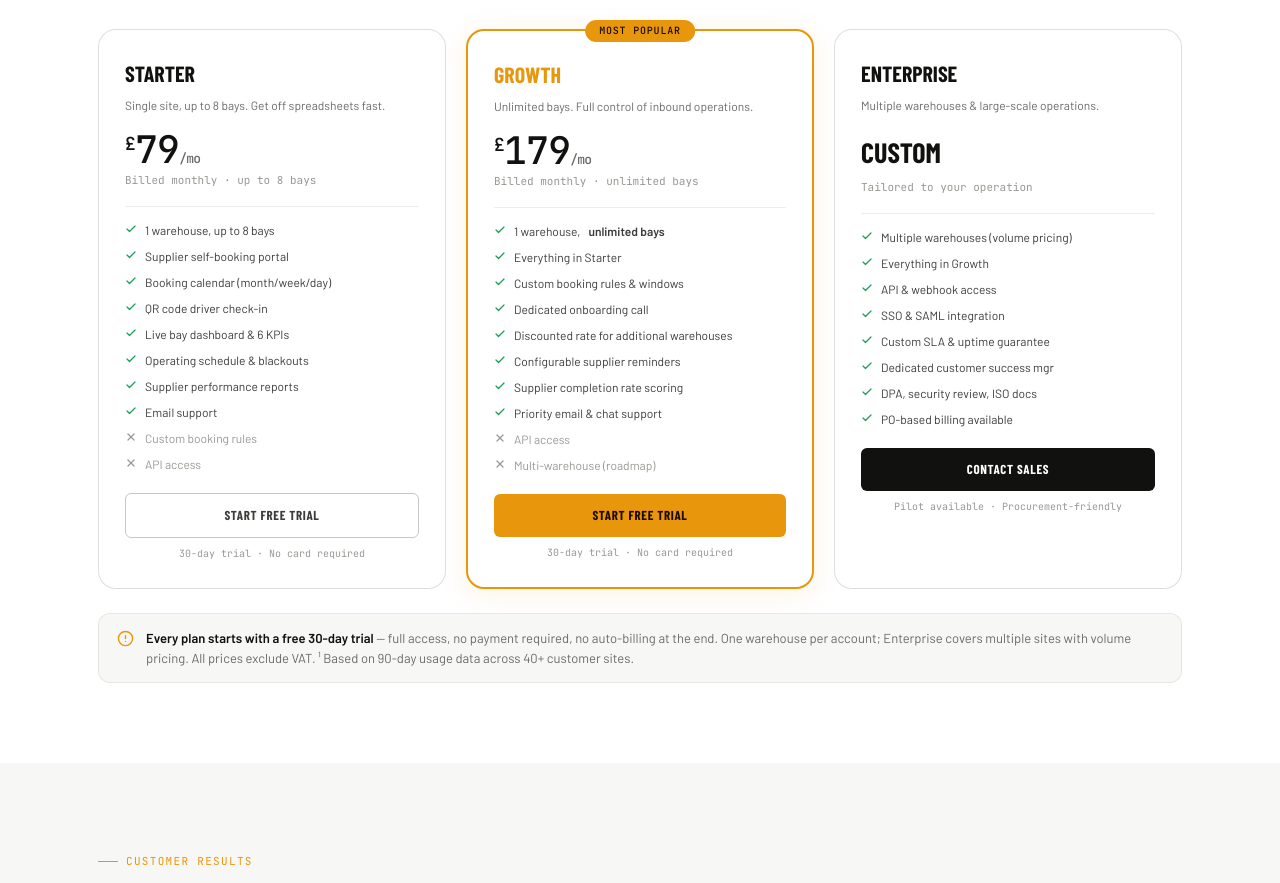
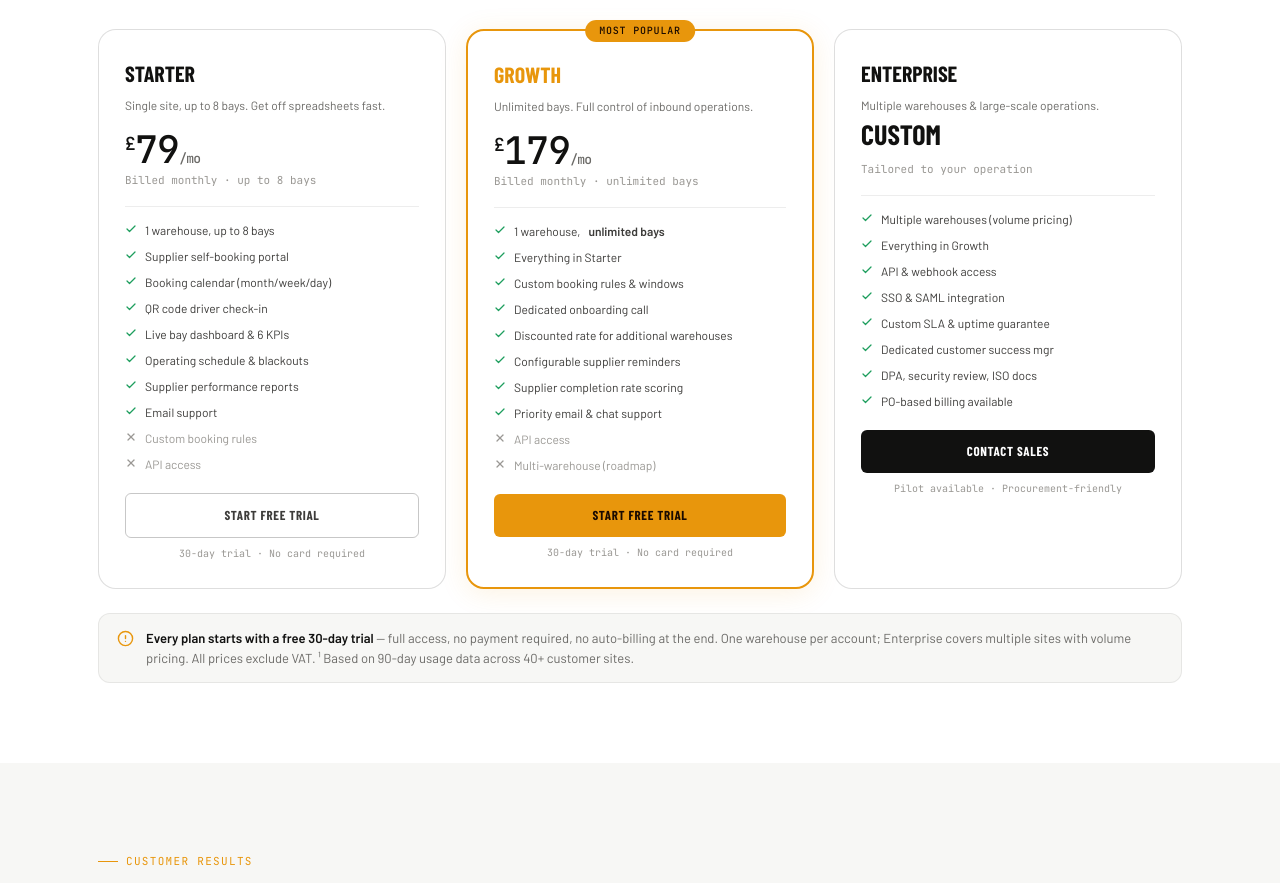
Before and after one commit to sam28sam/docksync, a plain HTML site: page index.html in a window 1280 px wide. Shown: the part 4256-5139 px from the top of the page. Drawn offline with nearby package versions, Linux system fonts and the light colour scheme; a web font is replaced by a local one.

Commit message:
Update index.html

```diff
--- a/index.html
+++ b/index.html
@@ -619,8 +619,8 @@ section{padding:80px 0}
       <div class="plan">
         <div class="plan-name">Enterprise</div>
         <div class="plan-desc">Multiple warehouses &amp; large-scale operations.</div>
-        <div class="plan-custom">Custom</div>
-        <div class="plan-per" style="margin-bottom:16px">Tailored to your operation</div>
+        <div class="plan-custom" style="margin-top:-18px">Custom</div>
+        <div class="plan-per">Tailored to your operation</div>
         <div class="plan-div"></div>
         <ul class="plan-ul">
           <li class="ok"><svg viewBox="0 0 24 24"><polyline points="20 6 9 17 4 12"/></svg>Multiple warehouses (volume pricing)</li>
```
